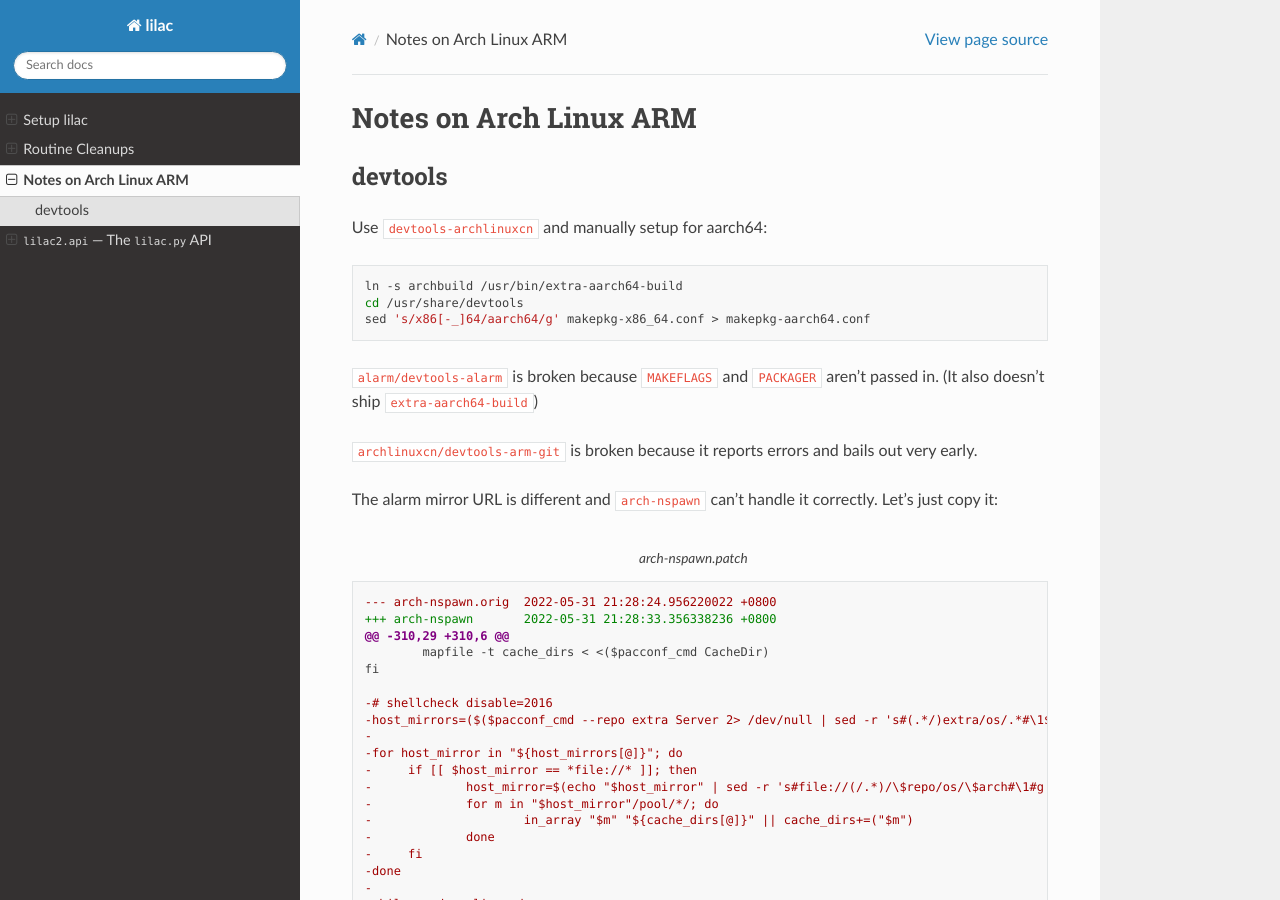
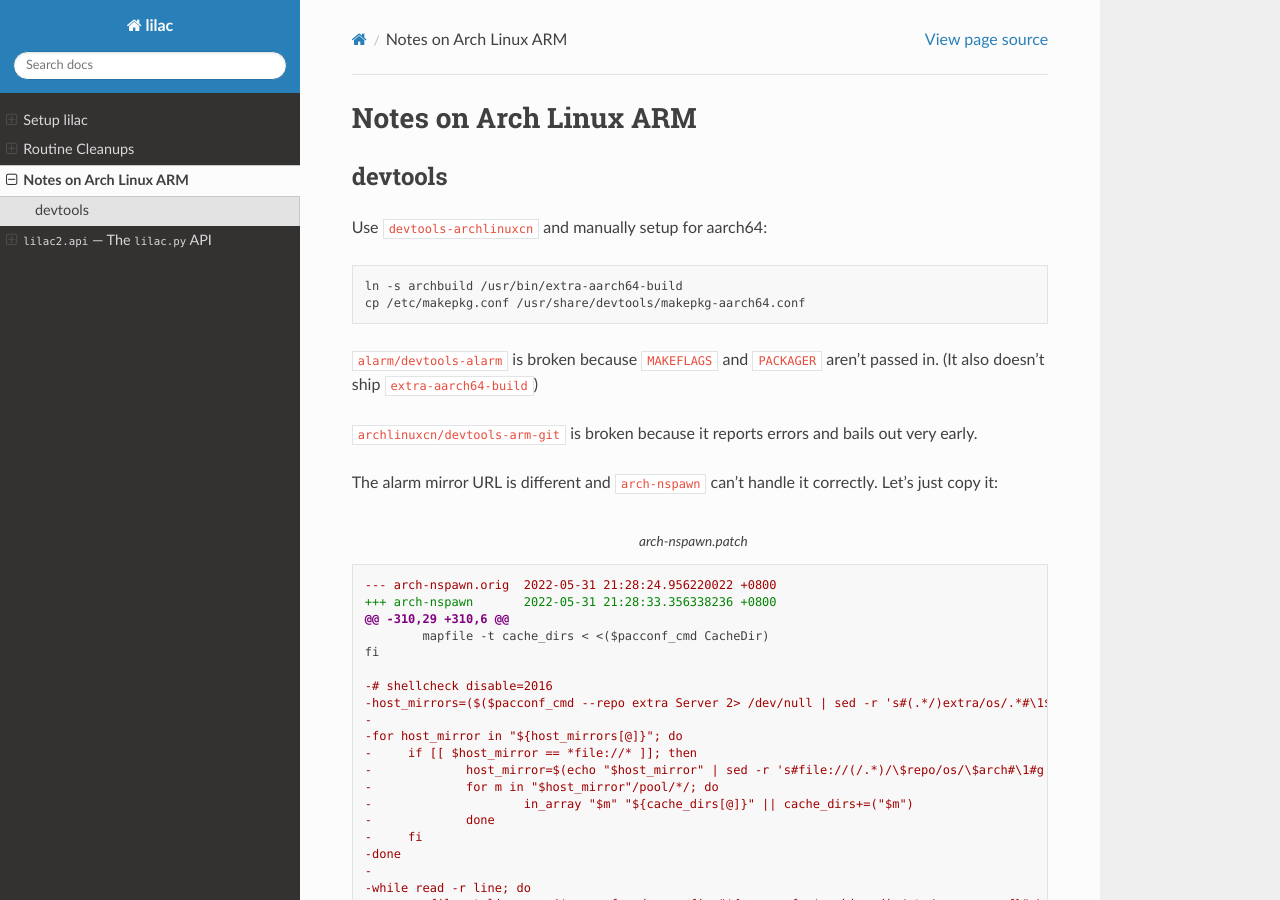
Before and after one commit to archlinuxcn/lilac, a Sphinx documentation site: the page built from docs/alarm.rst, in a window 1280 px wide and 900 px high. Built offline with Sphinx 7.4.7 and the Read the Docs theme 2.0.0, drawn with Linux system fonts in a browser that asks for light colours.

Commit message:
docs/alarm.rst: copy host makepkg.conf

```diff
--- a/docs/alarm.rst
+++ b/docs/alarm.rst
@@ -9,8 +9,7 @@ Use ``devtools-archlinuxcn`` and manually setup for aarch64:
 .. code-block:: sh
 
   ln -s archbuild /usr/bin/extra-aarch64-build
-  cd /usr/share/devtools
-  sed 's/x86[-_]64/aarch64/g' makepkg-x86_64.conf > makepkg-aarch64.conf
+  cp /etc/makepkg.conf /usr/share/devtools/makepkg-aarch64.conf
 
 ``alarm/devtools-alarm`` is broken because ``MAKEFLAGS`` and ``PACKAGER`` aren't passed in. (It also doesn't ship ``extra-aarch64-build``)
 
```
